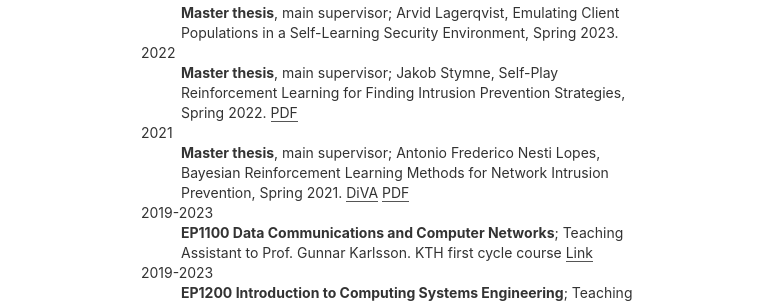
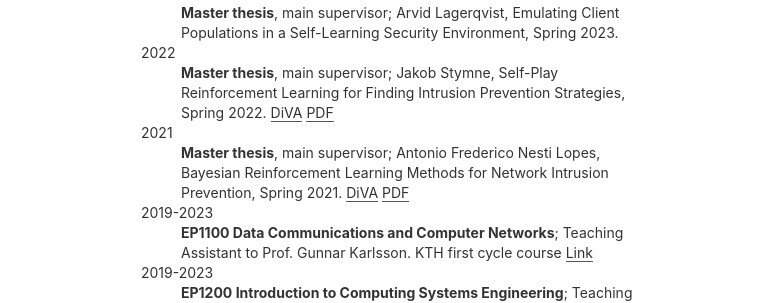
Before and after one commit to Limmen/Limmen.github.io, a Jekyll site: the page built from teaching.md, in a window 1280 px wide. Shown: the part 509-812 px from the top of the page, without its empty margins (249-1020 px from the left). Built offline with Jekyll 4.4.1, drawn with Linux system fonts in a browser that asks for light colours.

Commit message:
add link

```diff
--- a/teaching.md
+++ b/teaching.md
@@ -10,6 +10,7 @@ title: Teaching
 2022
 :   **Master thesis**, main supervisor;
 	Jakob Stymne, Self-Play Reinforcement Learning for Finding Intrusion Prevention Strategies, Spring 2022.
+	[DiVA](http://kth.diva-portal.org/smash/record.jsf?aq2=%5B%5B%5D%5D&c=21&af=%5B%5D&searchType=LIST_LATEST&sortOrder2=title_sort_asc&query=&language=en&pid=diva2%3A1736915&aq=%5B%5B%5D%5D&sf=all&aqe=%5B%5D&sortOrder=author_sort_asc&onlyFullText=false&noOfRows=50&dswid=-7314)
     [PDF](/assets/papers/Master_Thesis_Jakob_Stymne_Final_2_June.pdf)
 
 2021
```
